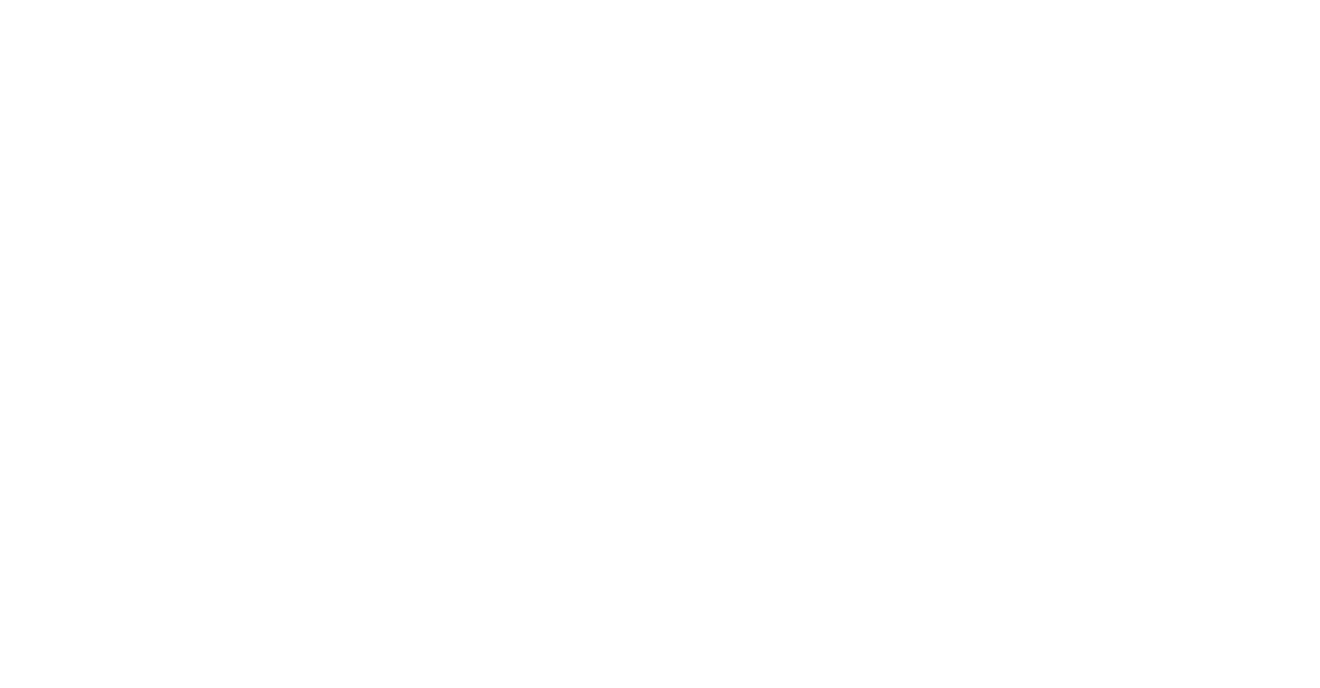
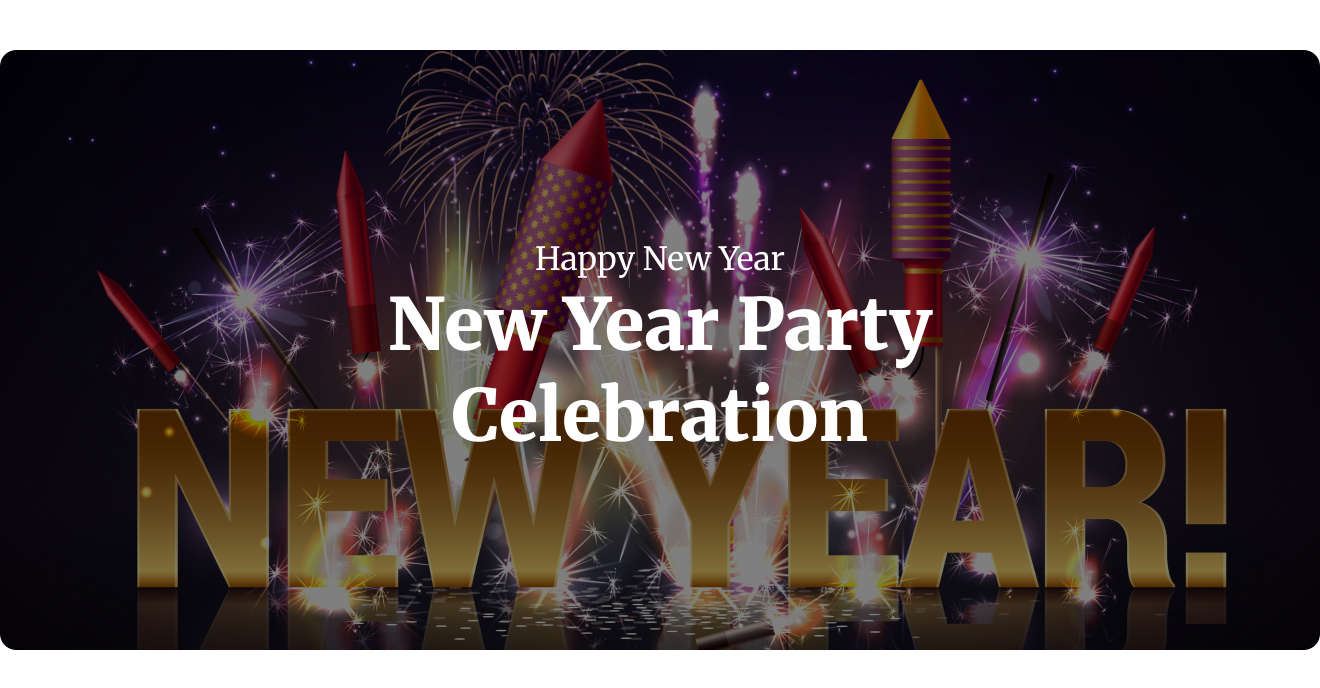
Before and after one commit to SifatSararChistee/new-year-offer-project, a plain HTML site: page index.html in a window 1280 px wide. Shown: the whole page, 1320 px wide, since content can reach past the window. Drawn offline with Linux system fonts and the light colour scheme.

Commit message:
added banner

```diff
--- a/index.html
+++ b/index.html
@@ -6,5 +6,17 @@
     <title>Happy New Year</title>
     <link rel="stylesheet" href="styles/style.css" />
   </head>
-  <body></body>
+  <body>
+    <header class="banner-container">
+      <div class="banner-content">
+        <p>Happy New Year</p>
+        <h1>
+          New Year Party <br />
+          Celebration
+        </h1>
+      </div>
+    </header>
+    <main></main>
+    <footer></footer>
+  </body>
 </html>
--- a/styles/style.css
+++ b/styles/style.css
@@ -0,0 +1,48 @@
+/* font style */
+@import url('https://fonts.googleapis.com/css2?family=Merriweather:ital,wght@0,300;0,400;0,700;0,900;1,300;1,400;1,700;1,900&display=swap');
+body{
+    font-family: "Merriweather", serif;
+}
+*{
+    margin: 0;
+    padding: 0;
+    box-sizing: border-box;
+}
+/* shared style */
+
+.font-color{
+    color: rgb(255, 255, 255);
+}
+
+
+/* banner section */
+.banner-container{
+    background-image: url(../styles/images/Banner\ Image.png);
+    background-position: center;
+    background-repeat: no-repeat;
+    background-size: cover;
+    border-radius: 16px;
+    width: 1320px;
+    min-height: 600px;
+    margin: 0 auto;
+    margin-top: 50px;
+    display: flex;
+    flex-direction: column;
+    justify-content: center;
+    align-items: center;
+    background-color:rgba(0, 0, 0,0.5);
+    background-blend-mode:darken;
+}
+
+.banner-content p{
+    color:white;
+    font-size: 32px;
+    font-weight: 400;
+    text-align: center;
+}
+.banner-content h1{
+    color:white;
+    font-size: 72px;
+    font-weight: 900;
+    text-align: center;
+}
```
